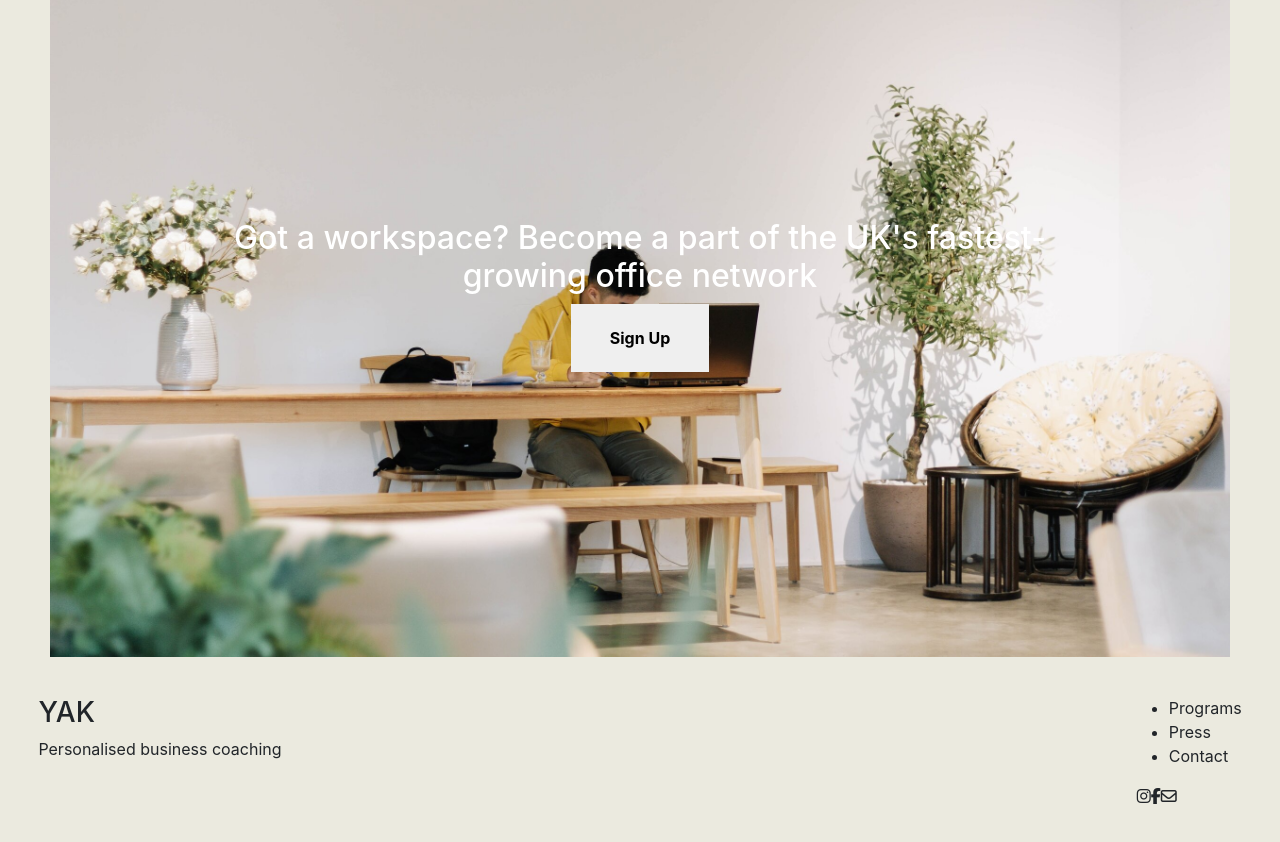
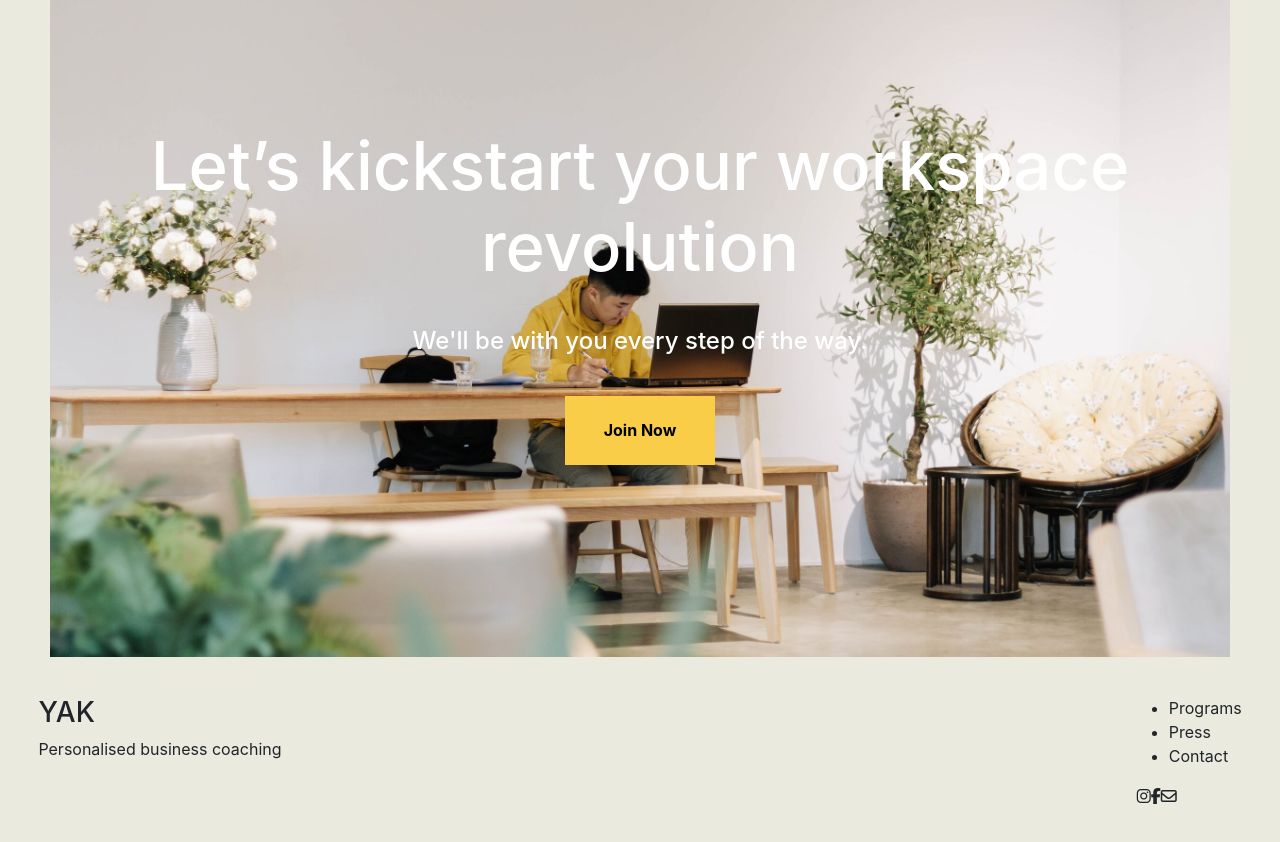
Before and after one commit to JakeLeigh/Yak, a React (Create React App) app in the folder Yak/Yak/ClientApp/: page / in a window 1280 px wide. Shown: the part 3760-4602 px from the top of the page. Built offline with nearby package versions, Linux system fonts and the light colour scheme.

Commit message:
update styling on join now comp

```diff
--- a/Yak/Yak/ClientApp/src/components/JoinNow/JoinNow.css
+++ b/Yak/Yak/ClientApp/src/components/JoinNow/JoinNow.css
@@ -23,3 +23,12 @@
   padding: 2rem;
   margin: auto 0;
 }
+.joinNowContent h2 {
+  font-size: 67px;
+  padding-bottom: 2rem;
+}
+.joinNowButton{
+  margin-top: 2rem;
+  color: #000;
+  background-color: #F9CD47;
+}
--- a/Yak/Yak/ClientApp/src/components/JoinNow/JoinNow.js
+++ b/Yak/Yak/ClientApp/src/components/JoinNow/JoinNow.js
@@ -10,8 +10,9 @@ class JoinNow extends React.Component{
         <img class='manSittingImg2' src={manSitting2} />
       </div>
       <div class='joinNowContent'>
-        <h2>Got a workspace? Become a part of the UK's fastest-<br />growing office network</h2>
-        <button class='yakButton joinNowButton'>Sign Up</button>
+        <h2>Let’s kickstart your workspace revolution </h2>
+        <h4>We'll be with you every step of the way.</h4>
+        <button class='yakButton joinNowButton'>Join Now</button>
       </div>
     </div>
     )
```
